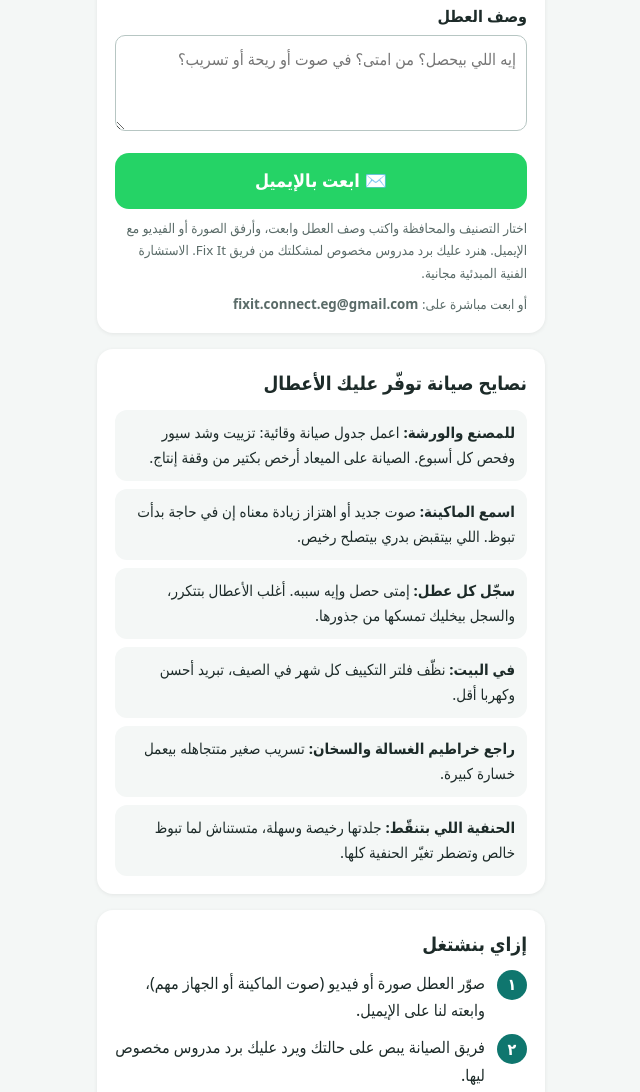
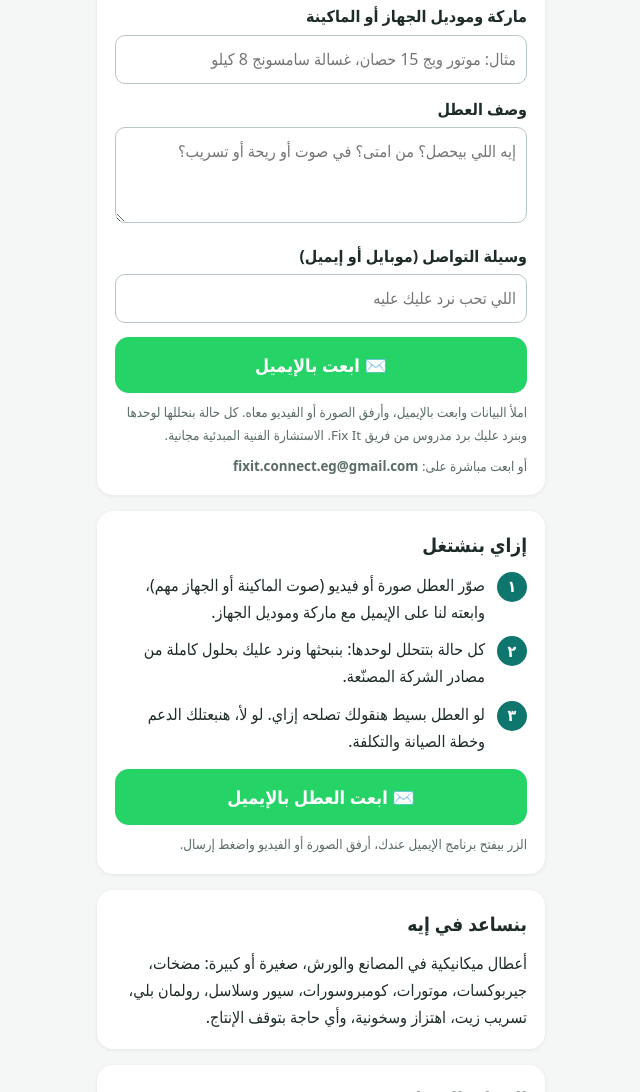
Before and after one commit to fixit-eg-gamal/fixit-eg-gamal.github.io, a plain HTML site: page index.html in a window 1280 px wide. Shown: the part 406-1498 px from the top of the page, without its empty margins (319-959 px from the left). Drawn offline with Linux system fonts and the light colour scheme.

Commit message:
Collect-only form: brand/model and contact fields, no canned content

```diff
--- a/index.html
+++ b/index.html
@@ -14,34 +14,26 @@ h2{margin:0 0 10px;font-size:19px}
 .num{font-size:28px;font-weight:800;text-align:center;color:#0f766e;background:#e6f3f1;border-radius:12px;padding:12px;letter-spacing:1px;direction:ltr}
 button{width:100%;min-height:48px;border:1px solid #0f766e;background:#fff;color:#0f766e;border-radius:12px;font:inherit;font-weight:600;margin-top:10px}
 small{color:#5a6b68;display:block;margin-top:8px}
-.f label{display:block;font-weight:700;margin-top:12px}.f select,.f textarea{width:100%;font:inherit;padding:10px;border:1px solid #b7c6c3;border-radius:10px;background:#fff;margin-top:4px}.f textarea{min-height:96px}.f .btn{border:0;width:100%;cursor:pointer;color:#fff}.btn.mail{background:#0f766e;margin-top:10px}
-.tips{list-style:none;padding:0;margin:0}.tips li{background:#f4f7f6;border-radius:12px;padding:10px 12px;margin-top:8px;font-size:15px}
+.f label{display:block;font-weight:700;margin-top:12px}.f select,.f textarea,.f input{width:100%;font:inherit;padding:10px;border:1px solid #b7c6c3;border-radius:10px;background:#fff;margin-top:4px}.f textarea{min-height:96px}.f .btn{border:0;width:100%;cursor:pointer;color:#fff}
 </style></head><body>
 <header><h1>Fix It</h1><p>ماكينة واقفة؟ حاجة في البيت بايظة؟ صوّر العطل وابعته</p></header>
 <div class="w">
 <div class="card f"><h2>ابعت بيانات العطل</h2>
 <label for="c">تصنيف العطل</label><select id="c"><option value="">اختار...</option><option>أعطال ميكانيكية في مصنع</option><option>أعطال ميكانيكية في ورشة</option><option>سباكة</option><option>كهربا</option><option>تكييف</option><option>أجهزة منزلية</option><option>أخرى</option></select>
 <label for="g">المحافظة</label><select id="g"><option value="">اختار...</option><option>القاهرة</option><option>الجيزة</option><option>الإسكندرية</option><option>القليوبية</option><option>الشرقية</option><option>الدقهلية</option><option>الغربية</option><option>المنوفية</option><option>البحيرة</option><option>كفر الشيخ</option><option>دمياط</option><option>بورسعيد</option><option>الإسماعيلية</option><option>السويس</option><option>الفيوم</option><option>بني سويف</option><option>المنيا</option><option>أسيوط</option><option>سوهاج</option><option>قنا</option><option>الأقصر</option><option>أسوان</option><option>البحر الأحمر</option><option>الوادي الجديد</option><option>مطروح</option><option>شمال سيناء</option><option>جنوب سيناء</option><option>أخرى</option></select>
+<label for="b">ماركة وموديل الجهاز أو الماكينة</label><input id="b" type="text" placeholder="مثال: موتور ويج 15 حصان، غسالة سامسونج 8 كيلو">
 <label for="d">وصف العطل</label><textarea id="d" placeholder="إيه اللي بيحصل؟ من امتى؟ في صوت أو ريحة أو تسريب؟"></textarea>
+<label for="k">وسيلة التواصل (موبايل أو إيميل)</label><input id="k" type="text" placeholder="اللي تحب نرد عليك عليه">
 <button type="button" class="btn" id="e">✉️ ابعت بالإيميل</button>
-<small id="m">اختار التصنيف والمحافظة واكتب وصف العطل وابعت، وأرفق الصورة أو الفيديو مع الإيميل. هنرد عليك برد مدروس مخصوص لمشكلتك من فريق Fix It. الاستشارة الفنية المبدئية مجانية.</small>
+<small id="m">املأ البيانات وابعت بالإيميل، وأرفق الصورة أو الفيديو معاه. كل حالة بنحللها لوحدها وبنرد عليك برد مدروس من فريق Fix It. الاستشارة الفنية المبدئية مجانية.</small>
 <small>أو ابعت مباشرة على: <b dir="ltr">fixit.connect.eg@gmail.com</b></small></div>
-<script>function chk(){var c=document.getElementById('c').value,g=document.getElementById('g').value,d=document.getElementById('d').value.trim();if(!c||!g||!d){document.getElementById('m').textContent='من فضلك املأ التصنيف والمحافظة ووصف العطل.';return null}return{c:c,g:g,d:d}}
-document.getElementById('e').onclick=function(){var v=chk();if(!v)return;var t='أهلاً Fix It\nتصنيف العطل: '+v.c+'\nالمحافظة: '+v.g+'\nوصف العطل: '+v.d+'\n\n(أرفق صورة أو فيديو للعطل مع الإيميل)';location.href='mailto:fixit.connect.eg@gmail.com?subject='+encodeURIComponent('عطل جديد - Fix It: '+v.c)+'&body='+encodeURIComponent(t)}</script>
-<div class="card"><h2>نصايح صيانة توفّر عليك الأعطال</h2>
-<ul class="tips">
-<li><b>للمصنع والورشة:</b> اعمل جدول صيانة وقائية: تزييت وشد سيور وفحص كل أسبوع. الصيانة على الميعاد أرخص بكتير من وقفة إنتاج.</li>
-<li><b>اسمع الماكينة:</b> صوت جديد أو اهتزاز زيادة معناه إن في حاجة بدأت تبوظ. اللي بيتقبض بدري بيتصلح رخيص.</li>
-<li><b>سجّل كل عطل:</b> إمتى حصل وإيه سببه. أغلب الأعطال بتتكرر، والسجل بيخليك تمسكها من جذورها.</li>
-<li><b>في البيت:</b> نظّف فلتر التكييف كل شهر في الصيف، تبريد أحسن وكهربا أقل.</li>
-<li><b>راجع خراطيم الغسالة والسخان:</b> تسريب صغير متتجاهله بيعمل خسارة كبيرة.</li>
-<li><b>الحنفية اللي بتنقّط:</b> جلدتها رخيصة وسهلة، متستناش لما تبوظ خالص وتضطر تغيّر الحنفية كلها.</li>
-</ul></div>
+<script>function chk(){var c=document.getElementById('c').value,g=document.getElementById('g').value,b=document.getElementById('b').value.trim(),d=document.getElementById('d').value.trim(),k=document.getElementById('k').value.trim();if(!c||!g||!d||!k){document.getElementById('m').textContent='من فضلك املأ التصنيف والمحافظة ووصف العطل ووسيلة التواصل.';return null}return{c:c,g:g,b:b,d:d,k:k}}
+document.getElementById('e').onclick=function(){var v=chk();if(!v)return;var t='أهلاً Fix It\nتصنيف العطل: '+v.c+'\nالمحافظة: '+v.g+'\nماركة وموديل الجهاز: '+v.b+'\nوصف العطل: '+v.d+'\nوسيلة التواصل: '+v.k+'\n\n(أرفق صورة أو فيديو للعطل مع الإيميل)';location.href='mailto:fixit.connect.eg@gmail.com?subject='+encodeURIComponent('عطل جديد - Fix It: '+v.c)+'&body='+encodeURIComponent(t)}</script>
 <div class="card"><h2>إزاي بنشتغل</h2>
-<div class="step"><b>١</b><span>صوّر العطل صورة أو فيديو (صوت الماكينة أو الجهاز مهم)، وابعته لنا على الإيميل.</span></div>
-<div class="step"><b>٢</b><span>فريق الصيانة يبص على حالتك ويرد عليك برد مدروس مخصوص ليها.</span></div>
+<div class="step"><b>١</b><span>صوّر العطل صورة أو فيديو (صوت الماكينة أو الجهاز مهم)، وابعته لنا على الإيميل مع ماركة وموديل الجهاز.</span></div>
+<div class="step"><b>٢</b><span>كل حالة بتتحلل لوحدها: بنبحثها ونرد عليك بحلول كاملة من مصادر الشركة المصنّعة.</span></div>
 <div class="step"><b>٣</b><span>لو العطل بسيط هنقولك تصلحه إزاي. لو لأ، هنبعتلك الدعم وخطة الصيانة والتكلفة.</span></div>
-<a class="btn" href="mailto:fixit.connect.eg@gmail.com?subject=%D8%B9%D8%B7%D9%84%20%D8%AC%D8%AF%D9%8A%D8%AF%20-%20Fix%20It&body=%D9%86%D9%88%D8%B9%20%D8%A7%D9%84%D9%85%D8%B4%D9%83%D9%84%D8%A9%3A%0A%D8%A7%D9%84%D9%85%D8%AF%D9%8A%D9%86%D8%A9%3A%0A%D9%88%D8%B5%D9%81%20%D8%A7%D9%84%D9%85%D8%B4%D9%83%D9%84%D8%A9%3A%0A%0A%28%D8%A3%D8%B1%D9%81%D9%82%20%D8%B5%D9%88%D8%B1%D8%A9%20%D8%A3%D9%88%20%D9%81%D9%8A%D8%AF%D9%8A%D9%88%20%D9%84%D9%84%D8%B9%D8%B7%D9%84%20%D9%85%D8%B9%20%D8%A7%D9%84%D8%A5%D9%8A%D9%85%D9%8A%D9%84%29">✉️ ابعت العطل بالإيميل</a>
+<a class="btn" href="mailto:fixit.connect.eg@gmail.com?subject=%D8%B9%D8%B7%D9%84%20%D8%AC%D8%AF%D9%8A%D8%AF%20-%20Fix%20It&body=%D9%86%D9%88%D8%B9%20%D8%A7%D9%84%D9%85%D8%B4%D9%83%D9%84%D8%A9%3A%0A%D8%A7%D9%84%D9%85%D8%AF%D9%8A%D9%86%D8%A9%3A%0A%D9%85%D8%A7%D8%B1%D9%83%D8%A9%20%D9%88%D9%85%D9%88%D8%AF%D9%8A%D9%84%20%D8%A7%D9%84%D8%AC%D9%87%D8%A7%D8%B2%20%D8%A3%D9%88%20%D8%A7%D9%84%D9%85%D8%A7%D9%83%D9%8A%D9%86%D8%A9%3A%0A%D9%88%D8%B5%D9%81%20%D8%A7%D9%84%D9%85%D8%B4%D9%83%D9%84%D8%A9%3A%0A%D9%88%D8%B3%D9%8A%D9%84%D8%A9%20%D8%A7%D9%84%D8%AA%D9%88%D8%A7%D8%B5%D9%84%20%28%D9%85%D9%88%D8%A8%D8%A7%D9%8A%D9%84%20%D8%A3%D9%88%20%D8%A5%D9%8A%D9%85%D9%8A%D9%84%29%3A%0A%0A%28%D8%A3%D8%B1%D9%81%D9%82%20%D8%B5%D9%88%D8%B1%D8%A9%20%D8%A3%D9%88%20%D9%81%D9%8A%D8%AF%D9%8A%D9%88%20%D9%84%D9%84%D8%B9%D8%B7%D9%84%20%D9%85%D8%B9%20%D8%A7%D9%84%D8%A5%D9%8A%D9%85%D9%8A%D9%84%29">✉️ ابعت العطل بالإيميل</a>
 <small>الزر بيفتح برنامج الإيميل عندك، أرفق الصورة أو الفيديو واضغط إرسال.</small></div>
 <div class="card"><h2>بنساعد في إيه</h2><p style="margin:0">أعطال ميكانيكية في المصانع والورش، صغيرة أو كبيرة: مضخات، جيربوكسات، موتورات، كومبروسورات، سيور وسلاسل، رولمان بلي، تسريب زيت، اهتزاز وسخونية، وأي حاجة بتوقف الإنتاج.</p></div>
 <div class="card"><h2>الصيانة المنزلية</h2><p style="margin:0">سباكة (حنفية بتنقّط، سخان، مواسير)، كهربا (فيش، مفتاح، فصل)، تكييف (مش بيبرّد، تنقيط، صيانة دورية)، وأجهزة البيت (غسالة، تلاجة، بوتجاز، مياه).</p></div>
```
